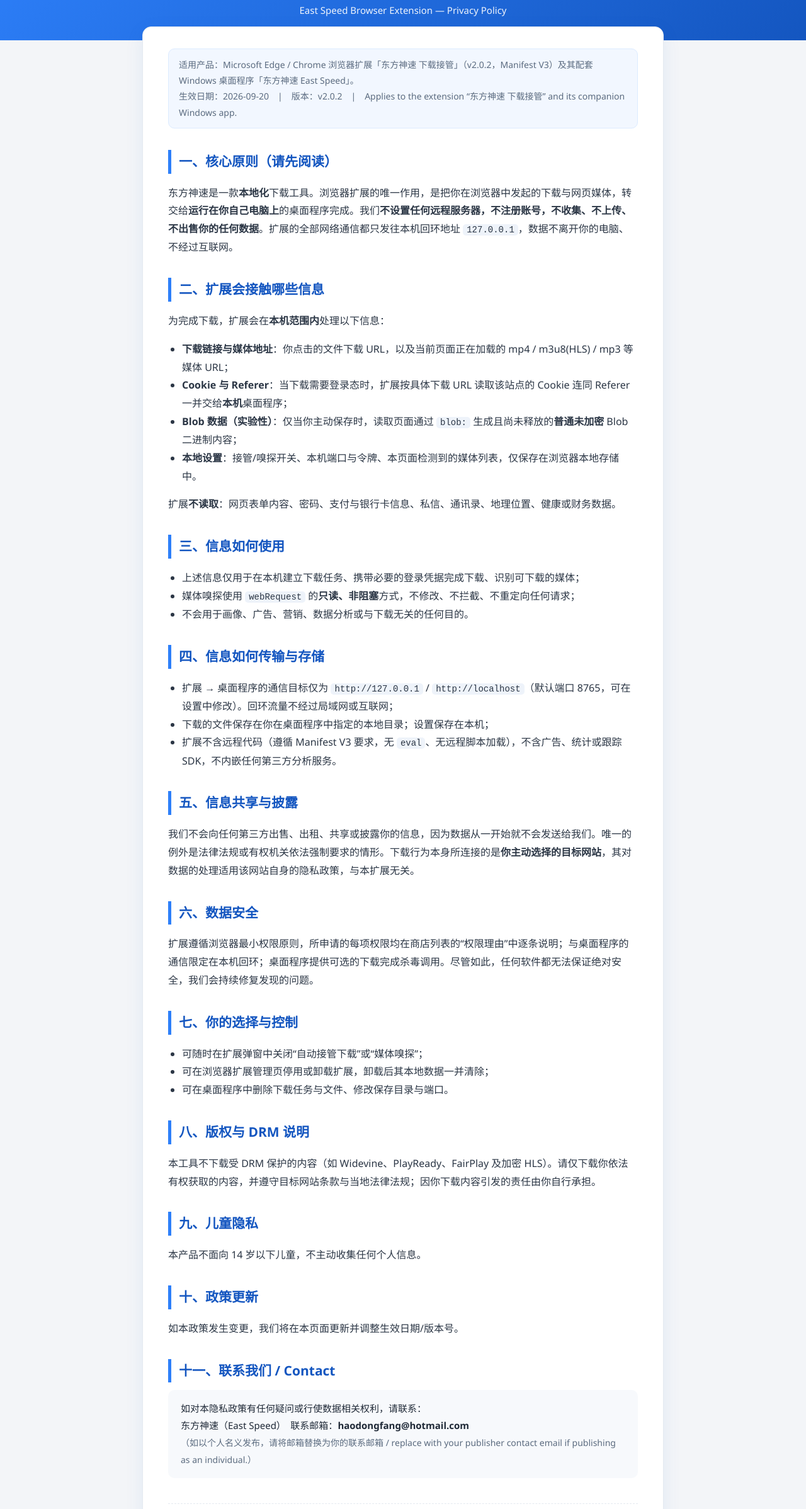
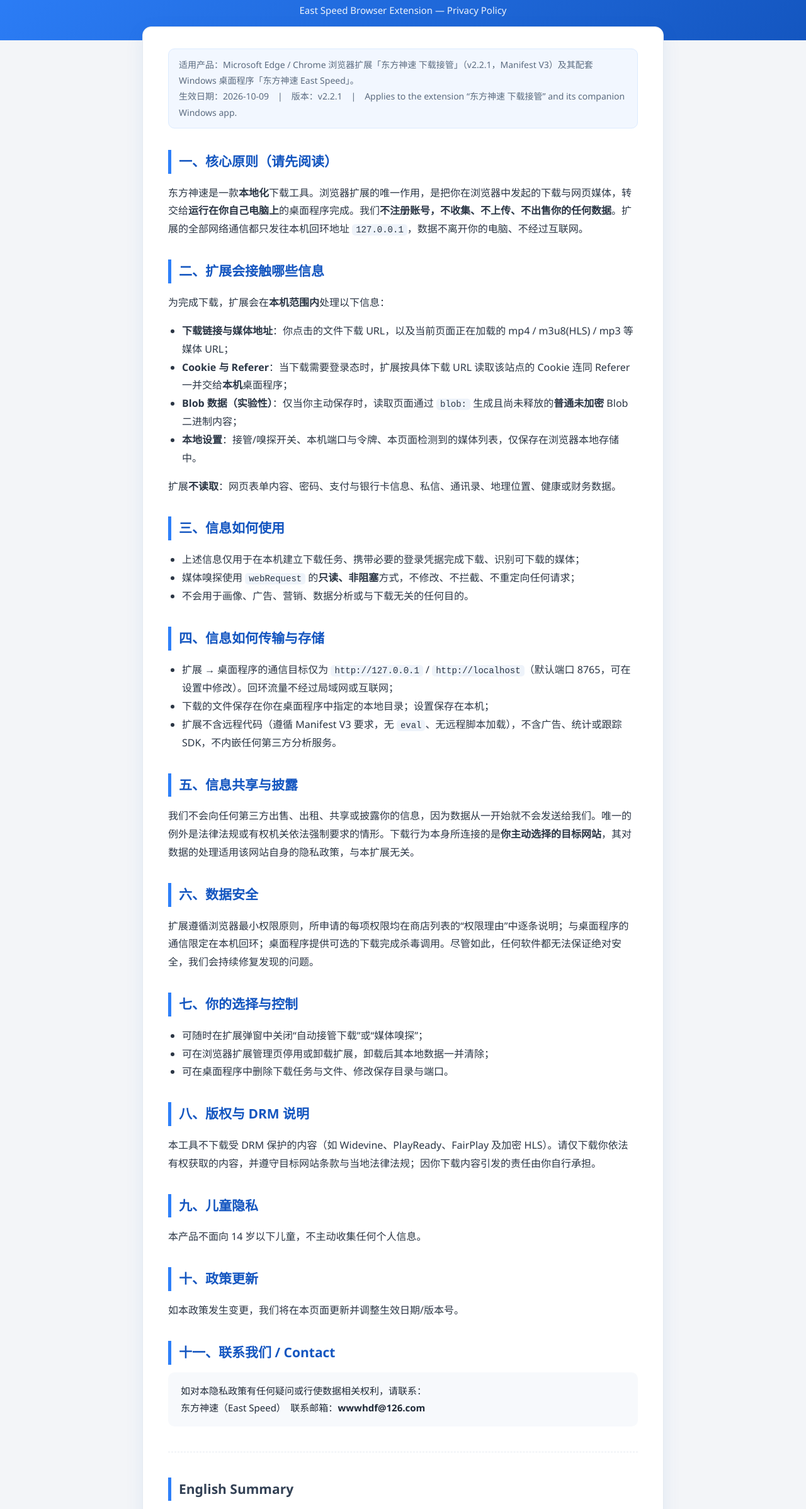
Before and after one commit to haoeastspeed/eastspeed, a plain HTML site: page privacy-policy.html in a window 1280 px wide. Shown: the part 97-2493 px from the top of the page at 63% size. Drawn offline with Linux system fonts and the light colour scheme.

Commit message:
docs(site): ??????/??/????(???? EastSpeed??????v1.0.1/??v2.2.1)

```diff
--- a/privacy-policy.html
+++ b/privacy-policy.html
@@ -41,12 +41,12 @@
 <div class="wrap">
   <div class="card">
     <div class="meta">
-      适用产品：Microsoft Edge / Chrome 浏览器扩展「东方神速 下载接管」（v2.0.2，Manifest V3）及其配套 Windows 桌面程序「东方神速 East Speed」。<br/>
-      生效日期：2026-09-20　|　版本：v2.0.2　|　Applies to the extension “东方神速 下载接管” and its companion Windows app.
+      适用产品：Microsoft Edge / Chrome 浏览器扩展「东方神速 下载接管」（v2.2.1，Manifest V3）及其配套 Windows 桌面程序「东方神速 East Speed」。<br/>
+      生效日期：2026-10-09　|　版本：v2.2.1　|　Applies to the extension “东方神速 下载接管” and its companion Windows app.
     </div>
 
     <h2>一、核心原则（请先阅读）</h2>
-    <p>东方神速是一款<strong>本地化</strong>下载工具。浏览器扩展的唯一作用，是把你在浏览器中发起的下载与网页媒体，转交给<strong>运行在你自己电脑上</strong>的桌面程序完成。我们<strong>不设置任何远程服务器，不注册账号，不收集、不上传、不出售你的任何数据</strong>。扩展的全部网络通信都只发往本机回环地址 <code>127.0.0.1</code>，数据不离开你的电脑、不经过互联网。</p>
+    <p>东方神速是一款<strong>本地化</strong>下载工具。浏览器扩展的唯一作用，是把你在浏览器中发起的下载与网页媒体，转交给<strong>运行在你自己电脑上</strong>的桌面程序完成。我们<strong>不注册账号，不收集、不上传、不出售你的任何数据</strong>。扩展的全部网络通信都只发往本机回环地址 <code>127.0.0.1</code>，数据不离开你的电脑、不经过互联网。</p>
 
     <h2>二、扩展会接触哪些信息</h2>
     <p>为完成下载，扩展会在<strong>本机范围内</strong>处理以下信息：</p>
@@ -97,16 +97,15 @@
     <h2>十一、联系我们 / Contact</h2>
     <div class="contact">
       如对本隐私政策有任何疑问或行使数据相关权利，请联系：<br/>
-      东方神速（East Speed）　联系邮箱：<strong>haodongfang@hotmail.com</strong><br/>
-      <span style="color:#5B6B7F;font-size:14px;">（如以个人名义发布，请将邮箱替换为你的联系邮箱 / replace with your publisher contact email if publishing as an individual.）</span>
+      东方神速（East Speed）　联系邮箱：<strong>wwwhdf@126.com</strong>
     </div>
 
     <hr class="divider" />
 
     <h2 class="en">English Summary</h2>
-    <p class="en">East Speed is a local-only download tool. The browser extension only hands your downloads and detected web media (mp4/m3u8/mp3, plain unencrypted blobs) to the companion desktop app running on <strong>your own computer</strong>. It communicates exclusively with the loopback address <code>127.0.0.1</code> (default port 8765). We operate <strong>no remote server</strong>, require no account, and never collect, upload, sell, or share your data; nothing leaves your device. To download login-required files, the relevant site’s cookies and Referer are passed solely to the local app. Media sniffing uses <code>webRequest</code> in read-only, non-blocking mode. The extension contains no remote code (Manifest V3), no ads, and no analytics or tracking SDKs. We do not read forms, passwords, payment data, private messages, or location. DRM-protected content (Widevine/PlayReady/FairPlay, encrypted HLS) is not supported. You may disable takeover/sniffing at any time or uninstall the extension, which clears its local data. Contact: <strong>haodongfang@hotmail.com</strong>. Effective date: 2026-09-20, version v2.0.2.</p>
+    <p class="en">East Speed is a local-only download tool. The browser extension only hands your downloads and detected web media (mp4/m3u8/mp3, plain unencrypted blobs) to the companion desktop app running on <strong>your own computer</strong>. It communicates exclusively with the loopback address <code>127.0.0.1</code> (default port 8765). We require no account, and never collect, upload, sell, or share your data; nothing leaves your device. To download login-required files, the relevant site’s cookies and Referer are passed solely to the local app. Media sniffing uses <code>webRequest</code> in read-only, non-blocking mode. The extension contains no remote code (Manifest V3), no ads, and no analytics or tracking SDKs. We do not read forms, passwords, payment data, private messages, or location. DRM-protected content (Widevine/PlayReady/FairPlay, encrypted HLS) is not supported. You may disable takeover/sniffing at any time or uninstall the extension, which clears its local data. Contact: <strong>wwwhdf@126.com</strong>. Effective date: 2026-10-09, version v2.2.1.</p>
 
-    <footer>© 2026 东方神速 East Speed · 本页面可作为 Edge 加载项隐私政策 URL 直接托管</footer>
+    <footer>© 2026 东方神速 East Speed · 本页面作为 Edge / Chrome 加载项隐私政策 URL 直接托管</footer>
   </div>
 </div>
 </body>
```
